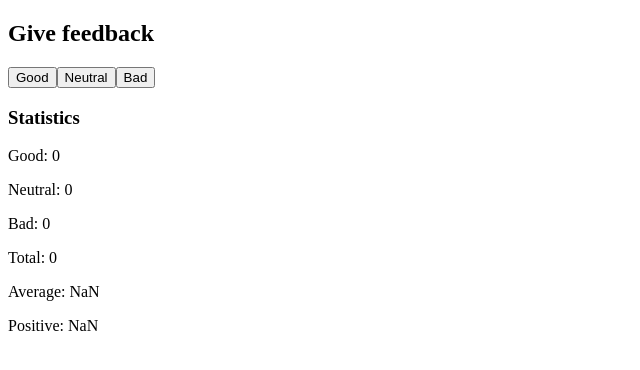
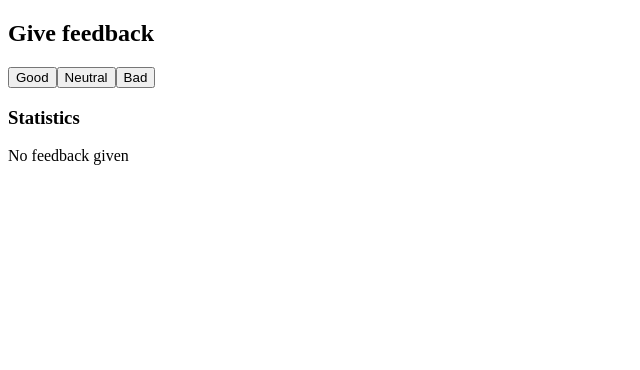
Before and after one commit to Daniii-a/FullStackCourse, a React (Vite) app: page / in a window 1280 px wide. Shown: the top 370 px of the page, without its empty margins (0-640 px from the left). Built offline with nearby package versions, Linux system fonts and the light colour scheme.

Commit message:
Unicafe 1.9

```diff
--- a/src/App.jsx
+++ b/src/App.jsx
@@ -1,7 +1,16 @@
 import { useState } from 'react';
 
 const Statistics = (props) => {
-  return(
+    if (props.total === 0) {
+      return(
+        <div>
+          <h3>Statistics</h3>
+          <p>No feedback given</p>
+        </div>
+      )
+    }
+
+    return(
   <div>
     <h3>Statistics</h3>
     <p>Good: {props.good}</p>
```
